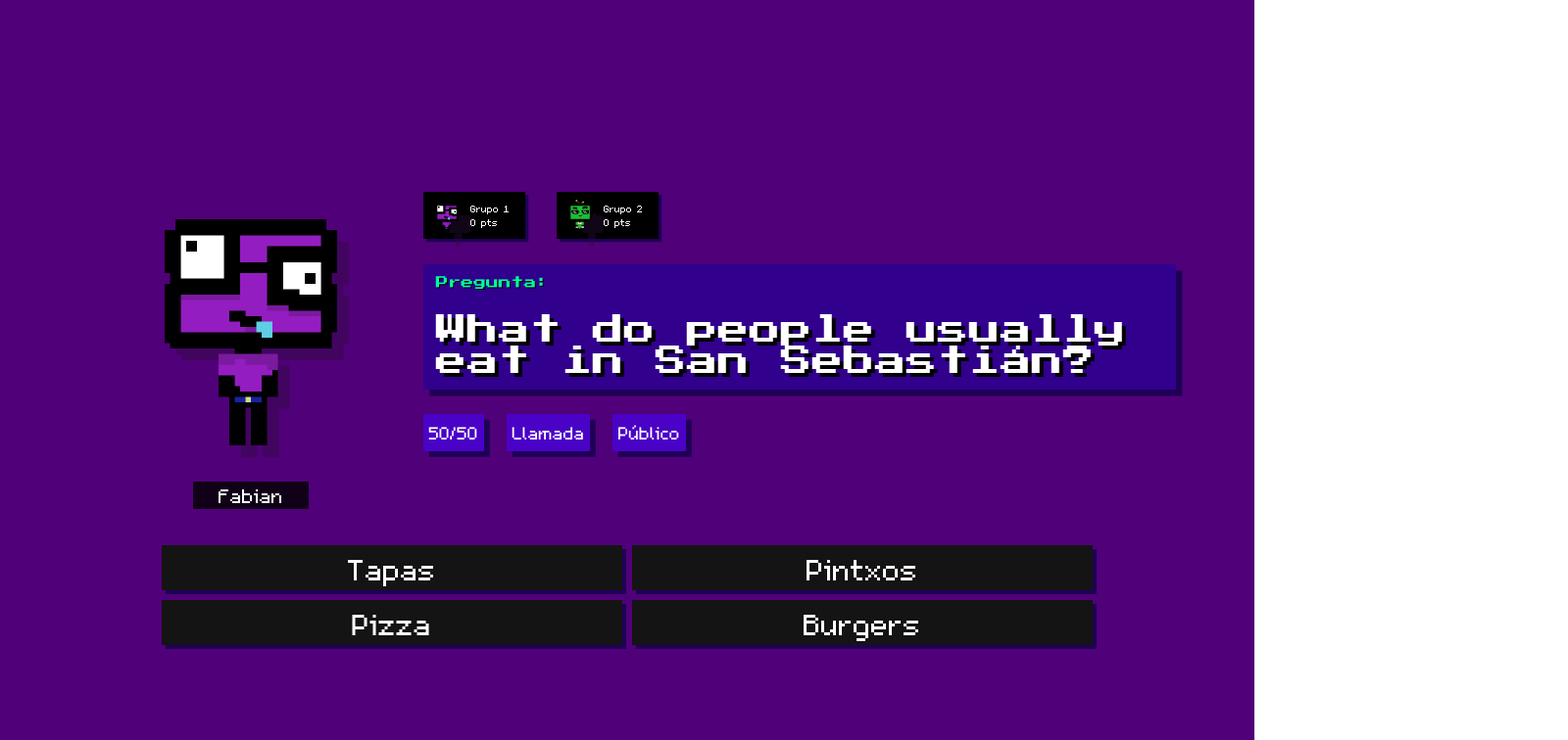
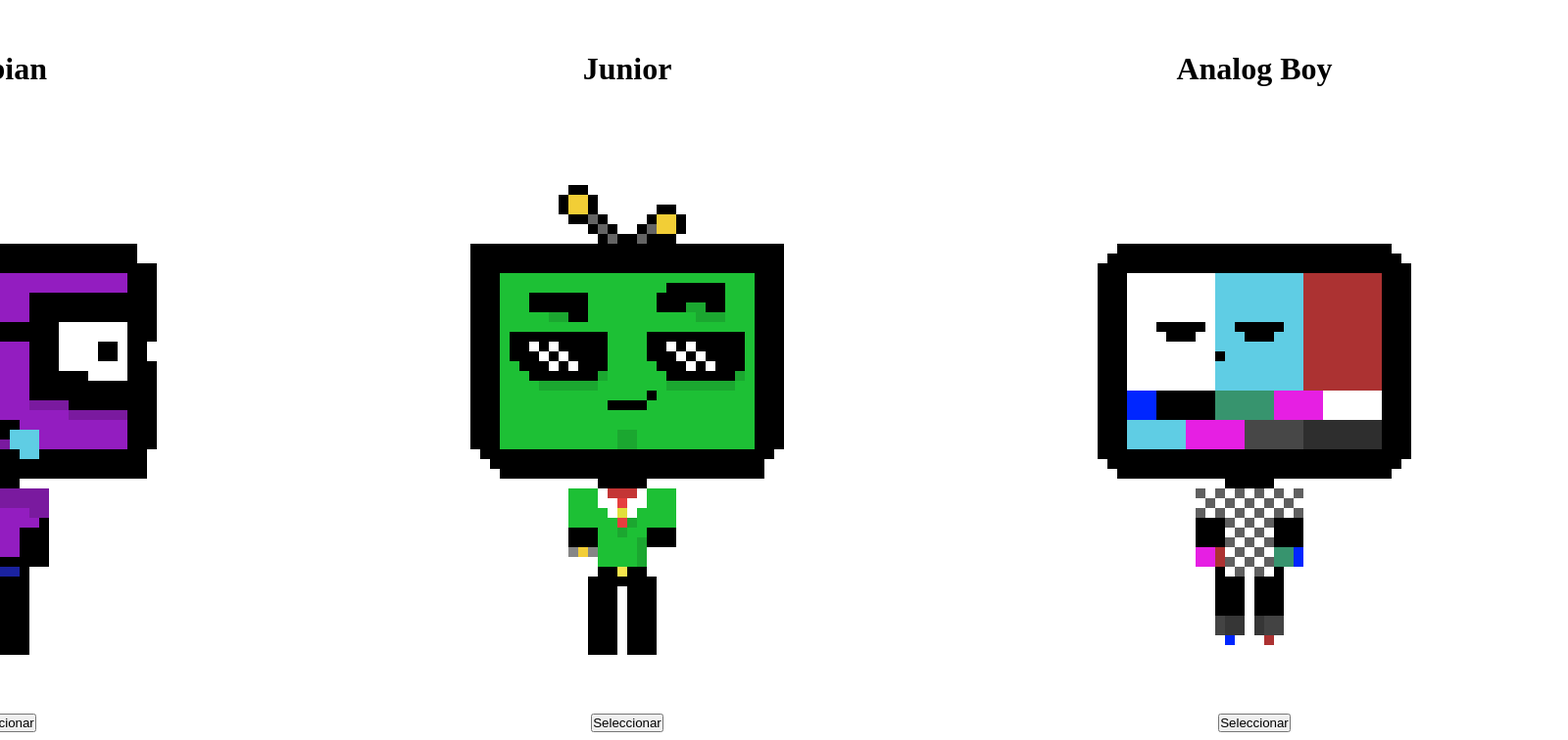
Before and after one commit to moises-pacheco/who-knows-more, a React (Vite) app: page / in a window 1280 px wide. Shown: the top 756 px of the page at 98% size, 1600 px wide, since content can reach past the window. Built offline with nearby package versions, Linux system fonts and the light colour scheme.

Commit message:
Creación de componente para la selección de personajes

```diff
--- a/src/App.tsx
+++ b/src/App.tsx
@@ -1,9 +1,10 @@
-import UI from "./components/UiGameplay";
-import { obtenerPreguntas } from "./ts/helpers";
+import UI from "./components/UIGameplay";
+import { obtenerPreguntas } from "./ts/obtenerPreguntas";
 import './App.css'
 import { Preguntas } from "./ts/Preguntas";
-import UiGameplay from "./components/UiGameplay";
+import UiGameplay from "./components/UIGameplay";
 import { Grupo } from "./ts/Grupo";
+import UISeleccionDePersonaje from "./components/UiSeleccionDePersonaje";
 
 
 const preguntasDTO = await obtenerPreguntas("../src/json/preguntas.json");
@@ -15,9 +16,7 @@ function App() {
 
   return (
     <>
-      <UiGameplay
-        pregunta={preguntas}
-      />
+      <UISeleccionDePersonaje/>
     </>
   )
 }
--- /dev/null
+++ b/src/components/UISeleccionDePersonaje.tsx
@@ -0,0 +1,37 @@
+import "../styles/UISeleccionDePersonaje.css";
+
+//PERSONAJES
+import fabian from "../characters/Fabian.gif";
+import junior from "../characters/Junior.gif";
+import analogBoy from "../characters/Analog_Boy.gif";
+
+function UISeleccionDePersonaje() {
+    return (
+        <>
+            <div className="contenedor">
+                <div className="seleccion">
+
+                    <div className="personaje">
+                        <h1>Fabian</h1>
+                        <img src={fabian} alt="" />
+                        <button>Seleccionar</button>
+                    </div>
+
+                    <div className="personaje">
+                        <h1>Junior</h1>
+                        <img src={junior} alt="" />
+                        <button>Seleccionar</button>
+                    </div>
+                    <div className="personaje">
+                        <h1>Analog Boy</h1>
+                        <img src={analogBoy} alt="" />
+                        <button>Seleccionar</button>
+                    </div>
+
+                </div>
+            </div>
+        </>
+    )
+}
+
+export default UISeleccionDePersonaje;
--- a/src/components/UiGameplay.tsx
+++ b/src/components/UiGameplay.tsx
@@ -1,4 +1,4 @@
-import "../styles/UI.css";
+import "../styles/UIGameplay.css";
 import fabian from "../characters/animation/Fabian_cara.gif";
 import junior from "../characters/animation/Junior_cara.gif";
 import analog_boy from "../characters/animation/Analog_Boy_cara.gif"
@@ -9,7 +9,7 @@ import sfx_confirm from "../sfx/sfx_confirm.mp3";
 import sfx_error from "../sfx/sfx_error.mp3";
 
 
-function UiGameplay({ pregunta }: { pregunta: Preguntas }) {
+function UIGameplay({ pregunta }: { pregunta: Preguntas }) {
 
     //AUDIO
 
@@ -114,6 +114,7 @@ function UiGameplay({ pregunta }: { pregunta: Preguntas }) {
     const siguienteTurno = () => {
         setTurno(turnoAnterior => {
             if (turnoAnterior >= MAX_TURNO) {
+                siguientePregunta();
                 return 1;
             } else {
                 return turnoAnterior + 1;
@@ -161,14 +162,14 @@ function UiGameplay({ pregunta }: { pregunta: Preguntas }) {
 
                         </div>
                         <div className="enunciado">
-                            <p className="pregunta">Pregunta:</p>
+                            <p className="pregunta">Question:</p>
                             <p>{pregunta.getPregunta().enunciado}</p>
                         </div>
 
                         <div className="comodines-grupo">
                             <button>50/50</button>
-                            <button>Llamada</button>
-                            <button>Público</button>
+                            <button>Call</button>
+                            <button>Audience</button>
                         </div>
                     </div>
 
@@ -188,4 +189,4 @@ function UiGameplay({ pregunta }: { pregunta: Preguntas }) {
     )
 }
 
-export default UiGameplay;
+export default UIGameplay;
--- /dev/null
+++ b/src/styles/UISeleccionDePersonaje.css
@@ -0,0 +1,26 @@
+*{
+    padding: 0;
+    margin: 0;
+    box-sizing: border-box;
+}
+
+
+.contenedor{
+    width: 100vw;
+    height: 100vh;
+    display: flex;
+    align-items: center;
+    justify-content: center;
+}
+
+.seleccion{
+    display: grid;
+    grid-template-columns: repeat(3, 1fr);
+}
+
+.personaje{
+    display: flex;
+    flex-direction: column;
+    align-items: center;
+    justify-content: center;
+}
--- a/src/ts/Comodines.ts
+++ b/src/ts/Comodines.ts
@@ -0,0 +1,3 @@
+const cincuentaYcincuenta = () => {};
+const llamada = () => {};
+const publico = () => {};
```
Also changed, not shown: src/styles/UIGameplay.css (renamed from src/styles/UI.css), src/ts/obtenerPreguntas.ts (line endings or trailing spaces).
